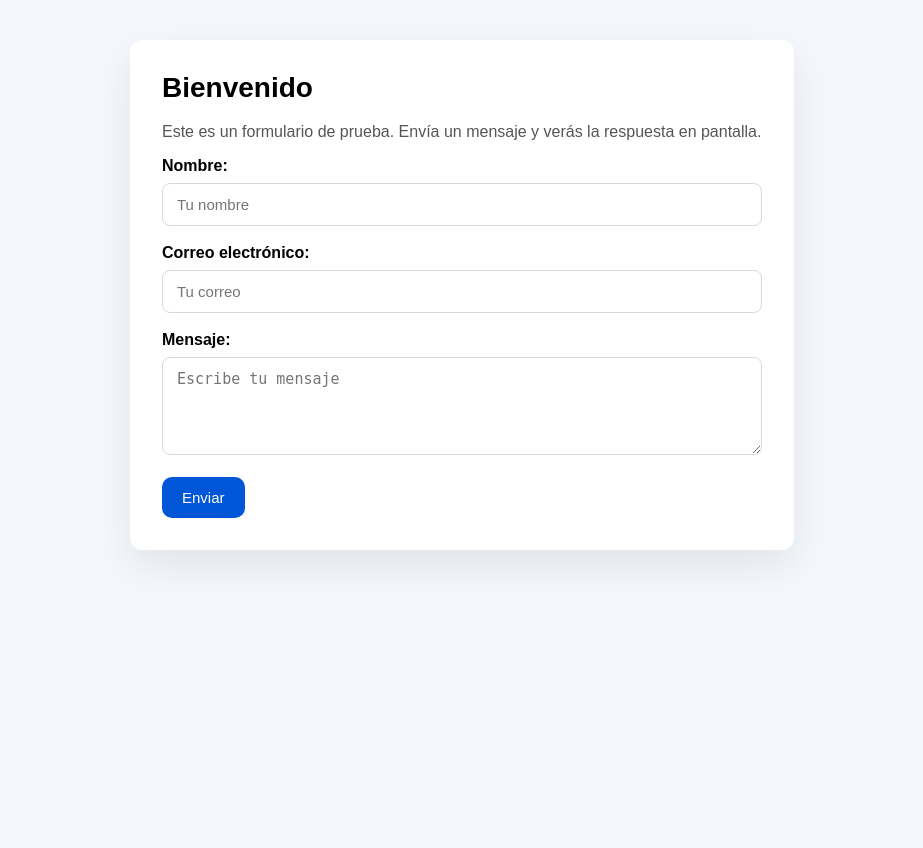
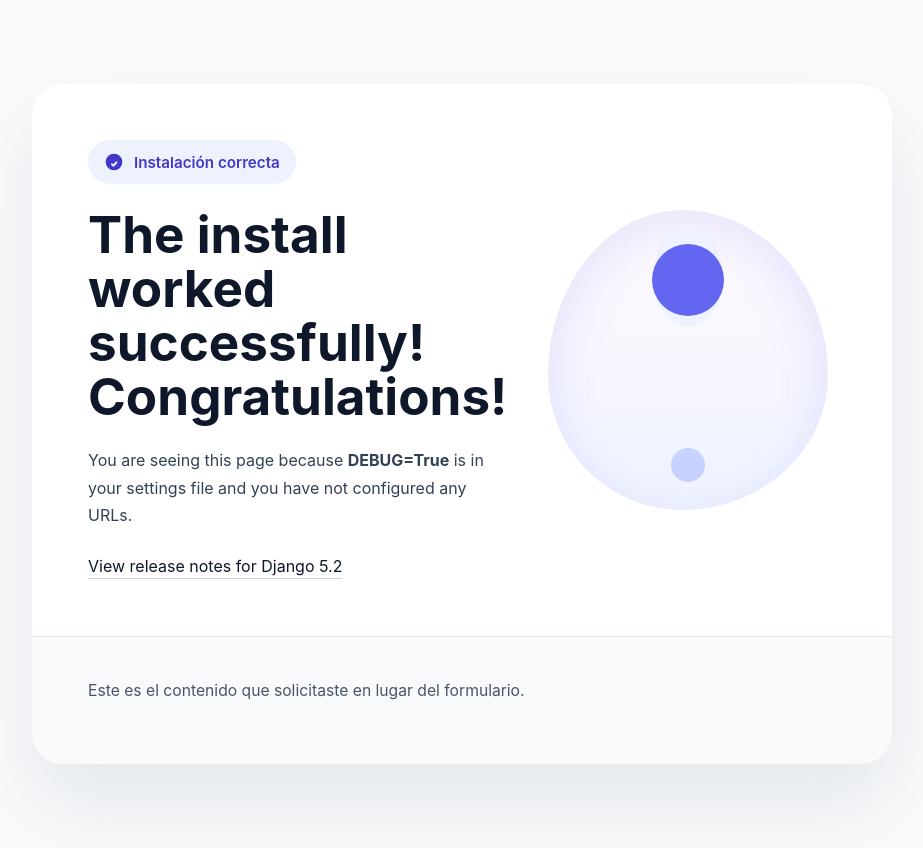
Before and after one commit to Andrelt17/Django-y-Admin, a Django app: page / in a window 1280 px wide. Shown: the whole page, without its empty margins (178-1101 px from the left). Before the commit the page ends 558 px from the top, so only its background shows below. Run offline with Django 5.2, Linux system fonts and the light colour scheme.

Commit message:
Update home page to display Django welcome image instead of form

```diff
--- a/core/templates/core/form.html
+++ b/core/templates/core/form.html
@@ -3,100 +3,145 @@
 <head>
     <meta charset="UTF-8">
     <meta name="viewport" content="width=device-width, initial-scale=1.0">
-    <title>Formulario de prueba</title>
+    <title>Instalación exitosa de Django</title>
     <style>
         body {
-            font-family: Arial, sans-serif;
-            background: #f4f7fb;
             margin: 0;
-            padding: 40px;
+            font-family: Inter, system-ui, -apple-system, BlinkMacSystemFont, "Segoe UI", sans-serif;
+            background: #f8fafc;
+            color: #0f172a;
+            display: flex;
+            align-items: center;
+            justify-content: center;
+            min-height: 100vh;
+            padding: 24px;
         }
-        .card {
-            max-width: 600px;
-            margin: 0 auto;
+        .container {
+            max-width: 860px;
+            width: 100%;
             background: white;
-            border-radius: 12px;
-            box-shadow: 0 16px 40px rgba(0, 0, 0, 0.08);
-            padding: 32px;
+            border-radius: 32px;
+            box-shadow: 0 40px 80px rgba(15, 23, 42, 0.08);
+            overflow: hidden;
         }
-        h1 {
-            margin-top: 0;
-            font-size: 28px;
+        .hero {
+            display: grid;
+            grid-template-columns: 1fr 1fr;
+            gap: 32px;
+            padding: 56px;
+            align-items: center;
         }
-        p {
-            color: #555;
+        .hero-text h1 {
+            margin: 0;
+            font-size: clamp(2.25rem, 4vw, 3.5rem);
+            line-height: 1.05;
         }
-        .form-group {
-            margin-bottom: 18px;
+        .hero-text p {
+            margin: 24px 0 0;
+            max-width: 520px;
+            line-height: 1.7;
+            color: #334155;
         }
-        label {
-            display: block;
-            margin-bottom: 8px;
-            font-weight: bold;
+        .hero-text a {
+            color: #0f172a;
+            text-decoration: none;
+            border-bottom: 1px solid #cbd5e1;
+            padding-bottom: 2px;
         }
-        .form-control {
-            width: 100%;
-            padding: 12px 14px;
-            border: 1px solid #d9d9d9;
-            border-radius: 8px;
-            font-size: 15px;
-            box-sizing: border-box;
+        .hero-text a:hover {
+            border-color: #94a3b8;
         }
-        .btn-submit {
-            background: #0056d6;
-            color: white;
-            border: none;
-            border-radius: 10px;
-            padding: 12px 20px;
-            cursor: pointer;
-            font-size: 15px;
+        .badge {
+            display: inline-flex;
+            align-items: center;
+            gap: 10px;
+            margin-bottom: 24px;
+            padding: 12px 16px;
+            background: #eef2ff;
+            border-radius: 999px;
+            font-weight: 600;
+            color: #4338ca;
+            font-size: 0.95rem;
         }
-        .btn-submit:hover {
-            background: #003ea1;
+        .badge svg {
+            width: 20px;
+            height: 20px;
+            fill: currentColor;
         }
-        .success {
-            background: #e6ffed;
-            border: 1px solid #b9f0c8;
-            color: #1d7a3b;
-            padding: 14px 16px;
-            border-radius: 10px;
-            margin-bottom: 20px;
+        .illustration {
+            display: flex;
+            justify-content: center;
+        }
+        .rocket {
+            position: relative;
+            width: 280px;
+            height: 300px;
+            background: linear-gradient(180deg, #fffbfe 0%, #eef2ff 100%);
+            border-radius: 48% 52% 52% 48% / 55% 55% 45% 45%;
+            box-shadow: inset 0 18px 50px rgba(99, 102, 241, 0.14);
+        }
+        .rocket::before {
+            content: "";
+            position: absolute;
+            left: 50%;
+            top: 16px;
+            transform: translateX(-50%);
+            width: 70px;
+            height: 100px;
+            background: #eef2ff;
+            border-radius: 50% 50% 48% 48%;
+        }
+        .rocket::after {
+            content: "";
+            position: absolute;
+            left: 50%;
+            bottom: 28px;
+            transform: translateX(-50%);
+            width: 34px;
+            height: 34px;
+            background: #c7d2fe;
+            border-radius: 50%;
+        }
+        .rocket-inner {
+            position: absolute;
+            left: 50%;
+            top: 34px;
+            transform: translateX(-50%);
+            width: 72px;
+            height: 72px;
+            background: #6366f1;
+            border-radius: 50%;
+        }
+        .footer {
+            padding: 28px 56px 48px;
+            background: #f8fafc;
+            color: #475569;
+            border-top: 1px solid #e2e8f0;
+            font-size: 0.98rem;
         }
     </style>
 </head>
 <body>
-    <div class="card">
-        <h1>Bienvenido</h1>
-        <p>Este es un formulario de prueba. Envía un mensaje y verás la respuesta en pantalla.</p>
-
-        {% if submitted_data %}
-            <div class="success">
-                <strong>Gracias por enviar el formulario.</strong>
-                <p><strong>Nombre:</strong> {{ submitted_data.name }}</p>
-                <p><strong>Correo:</strong> {{ submitted_data.email }}</p>
-                <p><strong>Mensaje:</strong> {{ submitted_data.message }}</p>
+    <div class="container">
+        <div class="hero">
+            <div class="hero-text">
+                <div class="badge">
+                    <svg viewBox="0 0 24 24" aria-hidden="true"><path d="M12 2a10 10 0 1 0 10 10A10.011 10.011 0 0 0 12 2Zm4.002 11.296-4 4a1 1 0 0 1-1.414 0l-2-2a1 1 0 0 1 1.414-1.414L11 14.586l3.293-3.293a1 1 0 0 1 1.414 1.414Z"></path></svg>
+                    Instalación correcta
+                </div>
+                <h1>The install worked successfully! Congratulations!</h1>
+                <p>You are seeing this page because <strong>DEBUG=True</strong> is in your settings file and you have not configured any URLs.</p>
+                <p><a href="https://docs.djangoproject.com/en/5.2/releases/" target="_blank" rel="noreferrer">View release notes for Django 5.2</a></p>
             </div>
-        {% endif %}
-
-        <form method="post">
-            {% csrf_token %}
-            <div class="form-group">
-                {{ form.name.label_tag }}
-                {{ form.name }}
-                {{ form.name.errors }}
+            <div class="illustration">
+                <div class="rocket">
+                    <div class="rocket-inner"></div>
+                </div>
             </div>
-            <div class="form-group">
-                {{ form.email.label_tag }}
-                {{ form.email }}
-                {{ form.email.errors }}
-            </div>
-            <div class="form-group">
-                {{ form.message.label_tag }}
-                {{ form.message }}
-                {{ form.message.errors }}
-            </div>
-            <button type="submit" class="btn-submit">Enviar</button>
-        </form>
+        </div>
+        <div class="footer">
+            <p>Este es el contenido que solicitaste en lugar del formulario.</p>
+        </div>
     </div>
 </body>
 </html>
--- a/core/views.py
+++ b/core/views.py
@@ -1,15 +1,5 @@
 from django.shortcuts import render
-from .forms import ContactForm
 
 
 def home(request):
-    form = ContactForm(request.POST or None)
-    submitted_data = None
-    if request.method == 'POST' and form.is_valid():
-        submitted_data = form.cleaned_data
-        form = ContactForm()
-
-    return render(request, 'core/form.html', {
-        'form': form,
-        'submitted_data': submitted_data,
-    })
+    return render(request, 'core/form.html')
```
